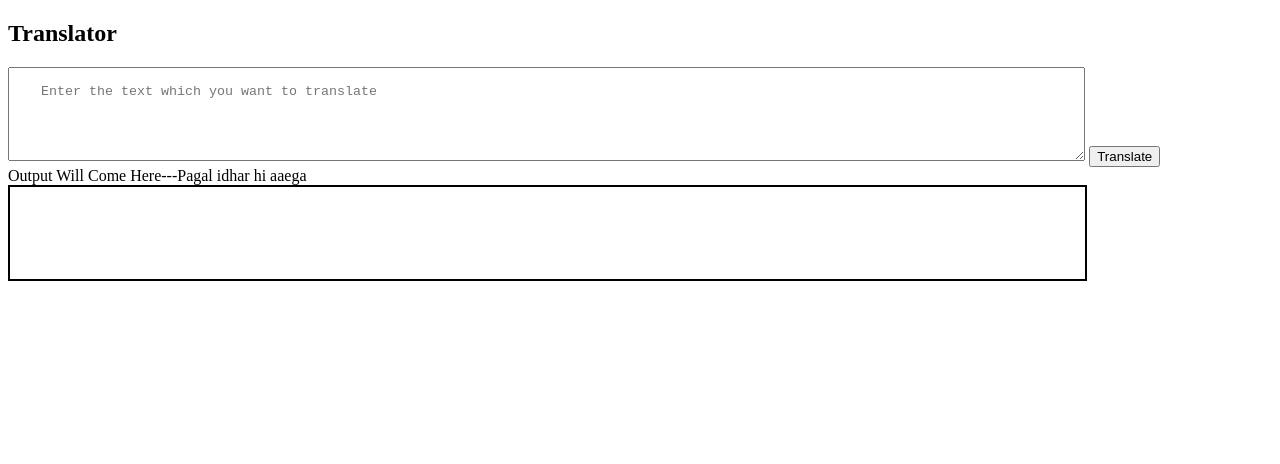
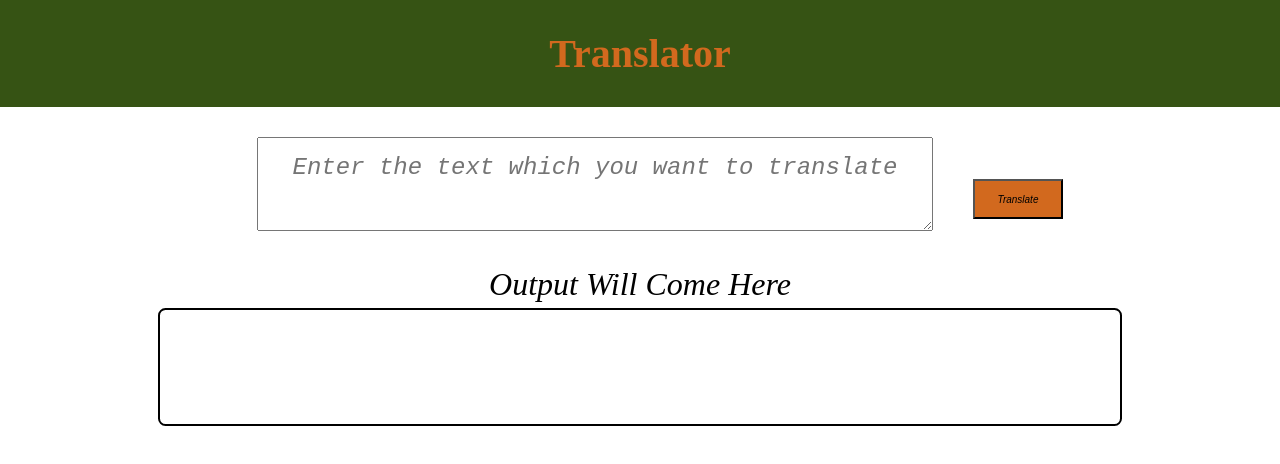
Before and after one commit to ddivyan/minion-translator, a plain HTML site: page index.html in a window 1280 px wide. Drawn offline with Linux system fonts and the light colour scheme.

Commit message:
css code modified

```diff
--- a/CSS/style.css
+++ b/CSS/style.css
@@ -1,15 +1,74 @@
-.txt-area{
-    width: 80%;
+*{
+    margin: 0px;
+    padding: 0px;
+}
+.navbar{
+    padding: 30px 5px;
+    background-color:#365314;
+}
+.navbar h1{
+text-align: center;
+color: chocolate;
+font-size: 2.5rem;
+}
+
+.firstSection{
+    display: flex;
+    flex-direction: row;
+    align-items: center;
+    justify-content: center;
+    padding: 30px;
+    border-radius: 7.5px;
+    border-color: 5px solid black;
+
+}
+
+.firstSection :hover{
+    background-color:#f2eda0 ;
+    transition: 0.s;
+}
+
+
+.firstSection .txt-area{
+    width: 50%;
     height: 60px;
     padding: 1rem 2rem;
+    text-align:center;
+    font-style: oblique;
+    font-size: 1.5rem;
+    order:1;
 
 }
 
 
+.firstSection .btn-translate{
+    background-color: chocolate;
+    height: 40px;
+    width: 90px;
+    text-align: center;
+    position: relative;
+font-style: italic;
+    top: 15px;
+    left: 40px;
+    font-size: 10px ;
+    order: 2;
+}
+ .output{
+    margin: auto;
+    padding: 5px 0px;
+    text-align: center;
+    font-size: 2.0rem;
+    font-style: oblique;
+
+ }
+
+
+
 .output-div{
-    width: 80%;
+    width: 50%;
     border: 2px solid black;
-    height: 60px;
-    padding: 1rem 2rem;
-
+    height: 50px;
+    padding: 2rem 10rem;
+    margin: auto;
+    border-radius: 7.5px;
 }
--- a/index.html
+++ b/index.html
@@ -9,16 +9,16 @@
 </head>
 
 <body>
-    <nav>
+    <nav class="navbar">
         <h1>Translator</h1>
     </nav>
-    <section>
-        <textarea class="txt-area" id="txt-input"  placeholder="Enter the text which you want to translate"></textarea>
-        <button id="btn-translate" >Translate</button>
+    <section class="firstSection">
+        <textarea class="txt-area" id="txt-input"  placeholder="Enter the text which you want to translate"></textarea><br>
+        <button  class="btn-translate" id="btn-translate" >Translate</button>
     </section>
 
-    <section>
-        <div>Output Will Come Here---Pagal idhar hi aaega</div>
+    <section class="secondSection">
+        <div class="output">Output Will Come Here</div>
         <div  class="output-div" id="output"></div>
     </section>
 
```
